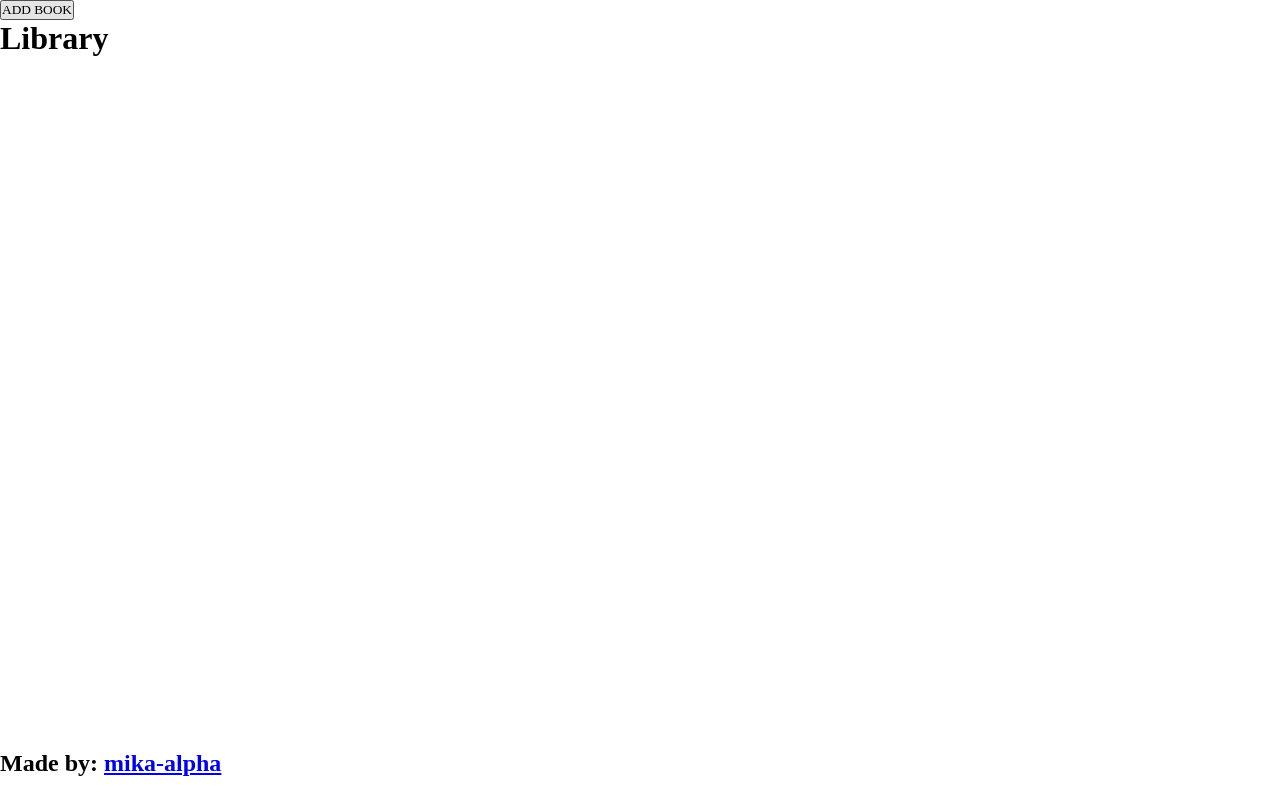
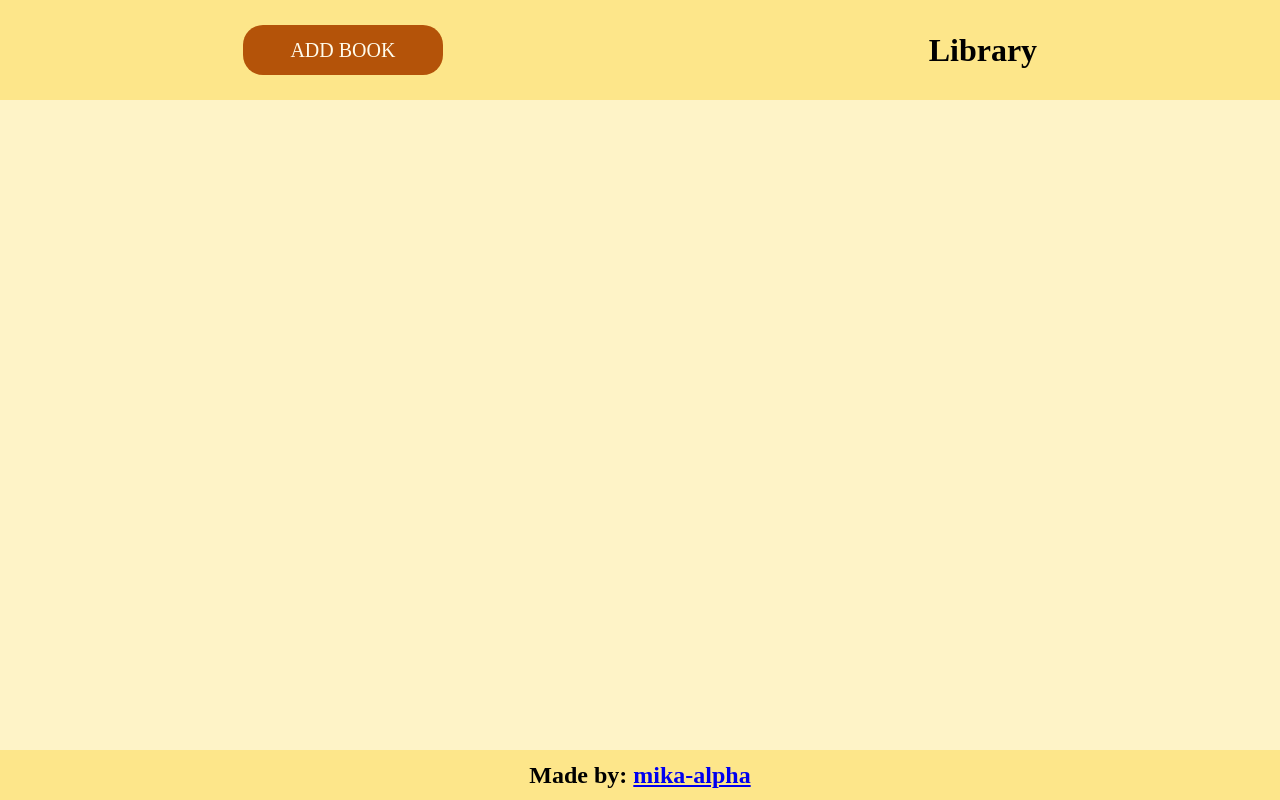
Before and after one commit to mika-alpha/library, a plain HTML site: page index.html in a window 1280 px wide. Drawn offline with Linux system fonts and the light colour scheme; a web font is replaced by a local one.

Commit message:
Style basic layout

```diff
--- a/style.css
+++ b/style.css
@@ -17,3 +17,39 @@ body{
     display: grid;
     grid-template-rows: 100px 1fr 50px;
 }
+
+.header,
+.footer{
+    display: flex;
+    align-items: center;
+    background-color: var(--bone);
+
+}
+.header{
+    justify-content: space-around;
+}
+
+.footer{
+    justify-content: center;
+}
+
+.main{
+    display: grid;
+    grid-template-columns: repeat(auto-fit, minmax(300px,1fr));
+    gap: 20px;
+    background-color: var(--orangeish);
+}
+
+.new-book{
+    width: 200px;
+    height: 50px;
+    font-size: 20px;
+    background-color: var(--woodish);
+    color:var(--white);
+    border: none;
+    border-radius: 20px;
+}
+
+.new-book:active{
+    background-color: #78350f;
+}
```
